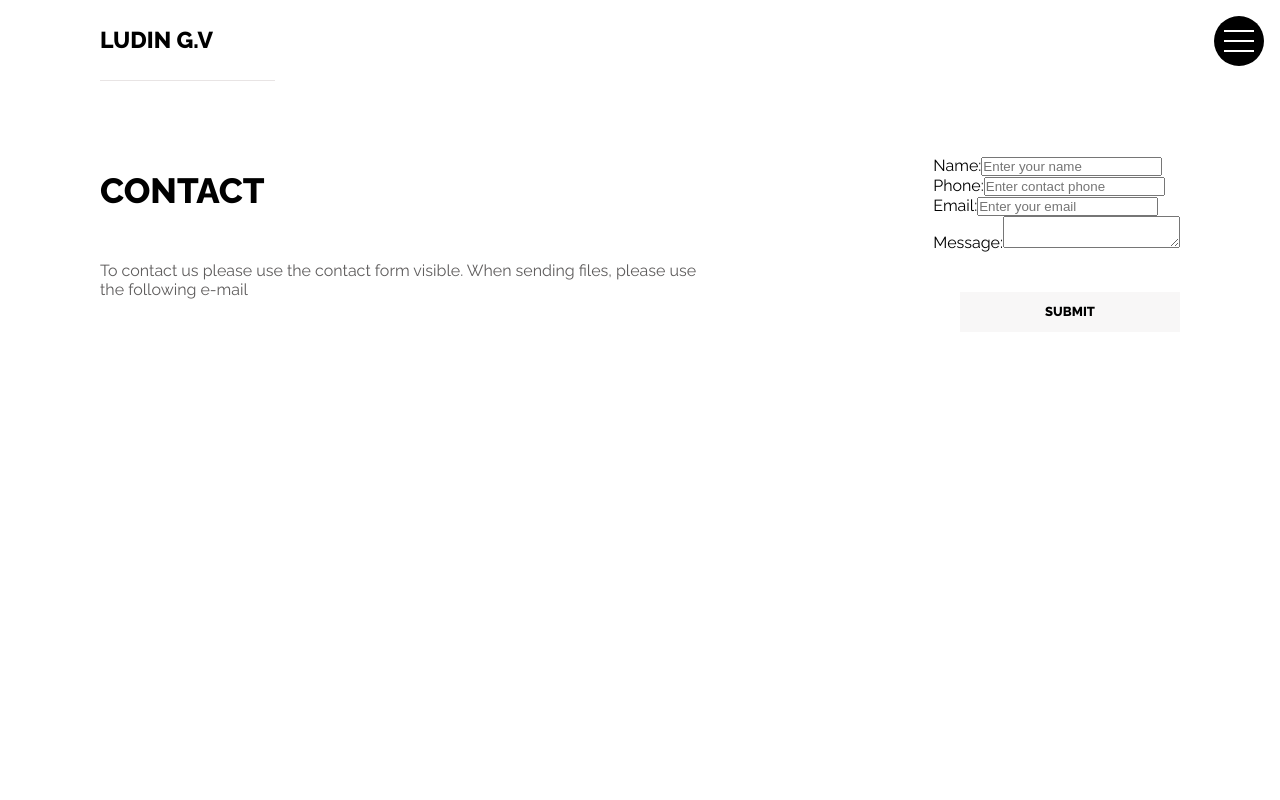
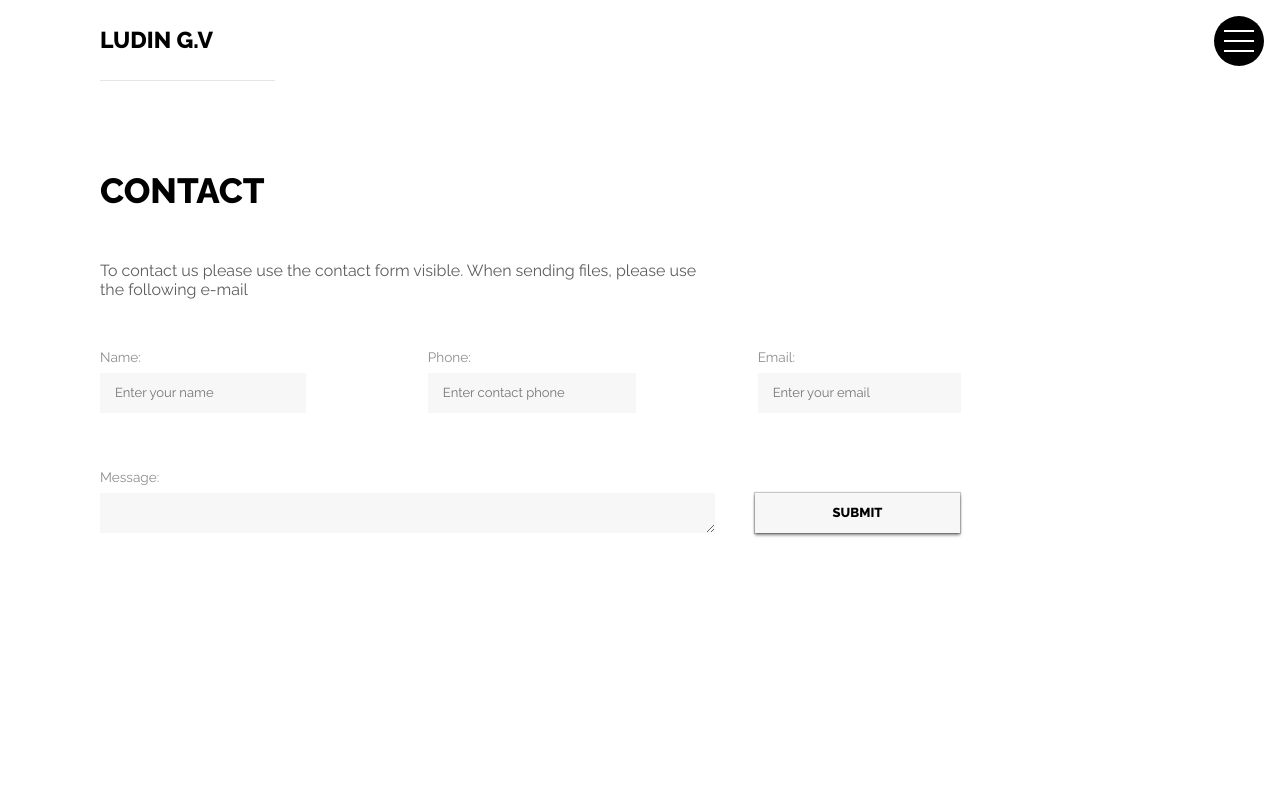
Before and after one commit to GennadjiLudin/React-app_Summury_Website, a React (Create React App) app in the folder portfolio/: page /contacts in a window 1280 px wide. Shown: the top 800 px of the page. Built offline with nearby package versions, Linux system fonts and the light colour scheme.

Commit message:
Styled form

```diff
--- a/portfolio/src/components/blocks/Form/Form.js
+++ b/portfolio/src/components/blocks/Form/Form.js
@@ -45,62 +45,52 @@ const ContactForm = () => {
             setSubmitting(false);
           }, 500);
         }}
-        className="form"
       >
         {({values, errors, touched, handleChange, handleBlur, handleSubmit, isSubmitting}) => (
-        <form onSubmit={handleSubmit}>
-          <div>
-            <label htmlFor="name">Name:</label>
-            <input
-                id="name"
+        <form onSubmit={handleSubmit} className="form">
+            <Input
               name="name"
               type="text"
-                placeholder="Enter your name"
-                onChange={handleChange}
-                onBlur={handleBlur}
-                value={values.name}
+              valuesName={values.name}
+              handleChange={handleChange}
+              handleBlur={handleBlur}
+              inputName="Name:"
+              error={touched.name}
+              errorName={errors.name}
+              holderText="Enter your name"
             />
-            {touched.name && errors.name ? (<div>{errors.name}</div>) : null}
-          </div>
-          <div>
-            <label htmlFor="phone">Phone:</label>
-            <input
-                id="phone"
+            <Input
               name="phone"
               type="tel"
-                placeholder="Enter contact phone"
-                onChange={handleChange}
-                onBlur={handleBlur}
-                value={values.phone}
+              valuesName={values.phone}
+              handleChange={handleChange}
+              handleBlur={handleBlur}
+              inputName="Phone:"
+              error={touched.phone}
+              errorName={errors.phone}
+              holderText="Enter contact phone"
             />
-            {touched.phone && errors.phone ? (<div>{errors.phone}</div>) : null}
-          </div>
-          <div>
-            <label htmlFor="email">Email:</label>
-            <input
-                id="email"
+            <Input
               name="email"
               type="email"
-                placeholder="Enter your email"
-                onChange={handleChange}
-                onBlur={handleBlur}
-                value={values.email}
+              valuesName={values.email}
+              handleChange={handleChange}
+              handleBlur={handleBlur}
+              inputName="Email:"
+              error={touched.email}
+              errorName={errors.email}
+              holderText="Enter your email"
             />
-            {touched.email && errors.email ? (<div>{errors.email}</div>) : null}
-          </div>
-          <div>
-            <label htmlFor="message">Message:</label>
-            <textarea
-                id="message"
+            <Textarea
               name="message"
-                type="text"
-                onChange={handleChange}
-                onBlur={handleBlur}
-                value={values.message}
+              valuesName={values.message}
+              handleChange={handleChange}
+              handleBlur={handleBlur}
+              inputName="Message:"
+              error={touched.message}
+              errorName={errors.message}
             />
-            {touched.message && errors.message ? (<div>{errors.message}</div>) : null}
-          </div>
-          <Button text="Submit" variables="form-button" disabled={isSubmitting} />
+          <Button type="submit" text="Submit" variables="form-button" disabled={isSubmitting} />
         </form>
         )}
       </Formik>
--- a/portfolio/src/components/blocks/Form/Form.scss
+++ b/portfolio/src/components/blocks/Form/Form.scss
@@ -10,7 +10,7 @@
     margin-top: 3.125rem;
 
     &-button {
-        width: 220px;
+        width: 205px;
         height: 40px;
         margin-top: 40px;
         background: #f8f7f7;
@@ -22,5 +22,15 @@
         font-weight: 900;
         line-height: 40px;
         font-size: 13px;
+        cursor: pointer;
+        box-shadow:
+        0 1px rgba(255,255,255,.2) inset,
+        0 2px 3px rgba(0,1,6,.5),
+        0 0 1px 1px rgba(0,1,6,.2);
+
+        &:active {
+            transform: translate(3px);
+            box-shadow: none;
+        }
     }
 }
--- a/portfolio/src/components/elements/Input/Input.jsx
+++ b/portfolio/src/components/elements/Input/Input.jsx
@@ -5,12 +5,21 @@ import React from 'react';
 // Styles
 import './Input.scss';
 
-const Input = ({type, dataInput, name, inputHandler, inputName, error}) => {
+const Input = ({type, valuesName, name, handleChange, handleBlur, inputName, error, errorName, holderText}) => {
     return (
         <label htmlFor={name} className="label-input" >
             {inputName}
-            <input type={type} value={dataInput.value} id={name} name={name} onChange={inputHandler} className="input" />
-            <div className="error-text">{error}</div>
+            <input
+                type={type}
+                value={valuesName}
+                id={name}
+                name={name}
+                onBlur={handleBlur}
+                onChange={handleChange}
+                placeholder={holderText}
+                className="input"
+            />
+            <div className="error-text">{error && errorName ? errorName : null}</div>
         </label>
     );
 }
--- a/portfolio/src/components/elements/Input/Input.scss
+++ b/portfolio/src/components/elements/Input/Input.scss
@@ -6,7 +6,7 @@
 }
 
 .input {
-    width: 100%;
+    width: 93%;
     height: 40px;
     background: #f8f7f7;
     margin-top: .5rem;
@@ -17,6 +17,7 @@
     font-family: 'Raleway', sans-serif;
     font-size: 13px;
     padding-left: 15px;
+    overflow: hidden;
 }
 
 .error-text {
--- a/portfolio/src/components/elements/Social/Social.jsx
+++ b/portfolio/src/components/elements/Social/Social.jsx
@@ -7,8 +7,8 @@ import './Social.scss';
 
 const Social = ({socialImg, link}) => {
     return (
-        <a href={link} className="social" target="_blank">
-           <img src={`/img/svg/${socialImg}.svg`} alt="" className="social-img" rel="noopener noreferrer" />
+        <a href={link} className="social" target="_blank" rel="noopener noreferrer">
+           <img src={`/img/svg/${socialImg}.svg`} alt="" className="social-img" />
         </a>
     );
 }
--- a/portfolio/src/components/elements/Textarea/Textarea.jsx
+++ b/portfolio/src/components/elements/Textarea/Textarea.jsx
@@ -5,13 +5,20 @@ import React from 'react';
 // Styles
 import './Textarea.scss';
 
-const Textarea = ({text, name, textareaHandler, errorText, textareaName}) => {
+const Textarea = ({valuesName, name, handleChange, handleBlur, inputName, error, errorName}) => {
     return (
         <label htmlFor={name} className="label-textarea">
-            {textareaName}
-            <textarea className="textarea" id={name} name={name} onChange={textareaHandler} rows="6">
-            </textarea>
-            <div className="error-text">{errorText}</div>
+            {inputName}
+            <textarea
+                className="textarea"
+                id={name}
+                name={name}
+                onBlur={handleBlur}
+                onChange={handleChange}
+                value={valuesName}
+                rows="6"
+            />
+            <div className="error-text">{error && errorName ? errorName : null}</div>
         </label>
 
     );
```
Also changed, not shown: portfolio/src/components/wraps/Projects/Projects.jsx (+1 -8 lines). Lines whose indentation alone changed are shown as unchanged.
